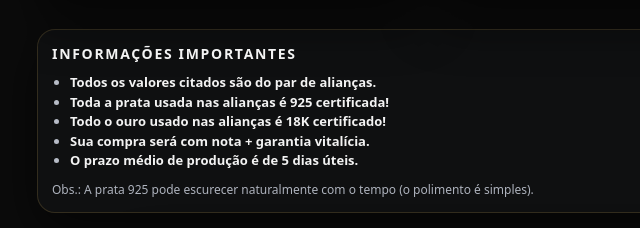
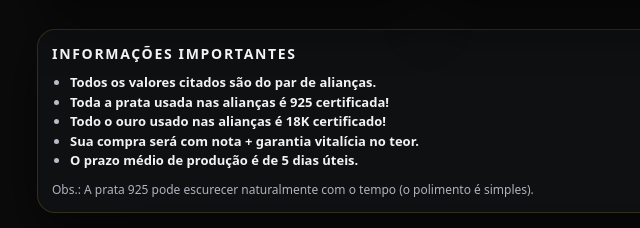
Before and after one commit to emporium24k-ui/Catalogo, a plain HTML site: page index.html in a window 1280 px wide. Shown: the part 3886-4114 px from the top of the page, 13-653 px from the left. Drawn offline with Linux system fonts and the light colour scheme.

Commit message:
Add files via upload

```diff
--- a/index.html
+++ b/index.html
@@ -482,7 +482,7 @@
         <li><strong>Todos os valores citados são do par de alianças.</strong></li>
         <li><strong>Toda a prata usada nas alianças é 925 certificada!</strong></li>
         <li><strong>Todo o ouro usado nas alianças é 18K certificado!</strong></li>
-        <li><strong>Sua compra será com nota + garantia vitalícia.</strong></li>
+        <li><strong>Sua compra será com nota + garantia vitalícia no teor.</strong></li>
         <li><strong>O prazo médio de produção é de 5 dias úteis.</strong></li>
       </ul>
       <div class="note">
```
